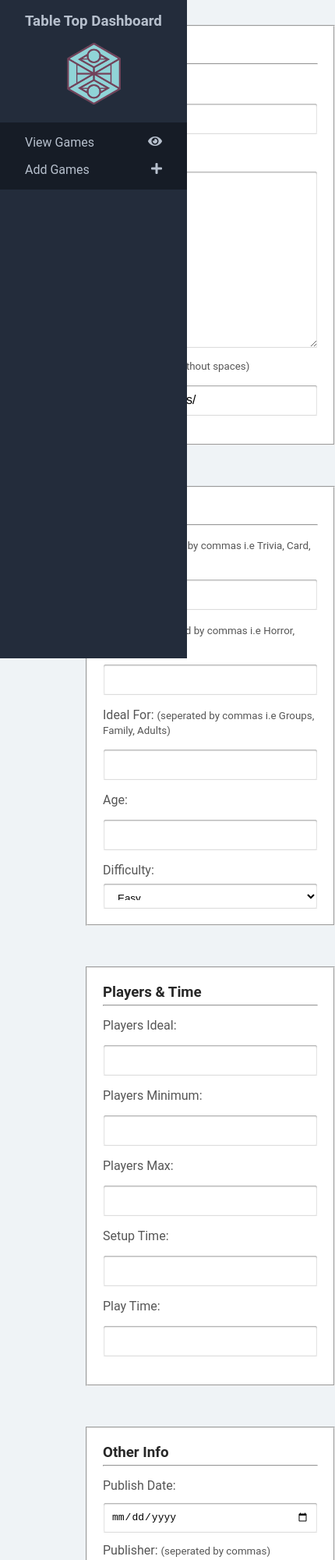
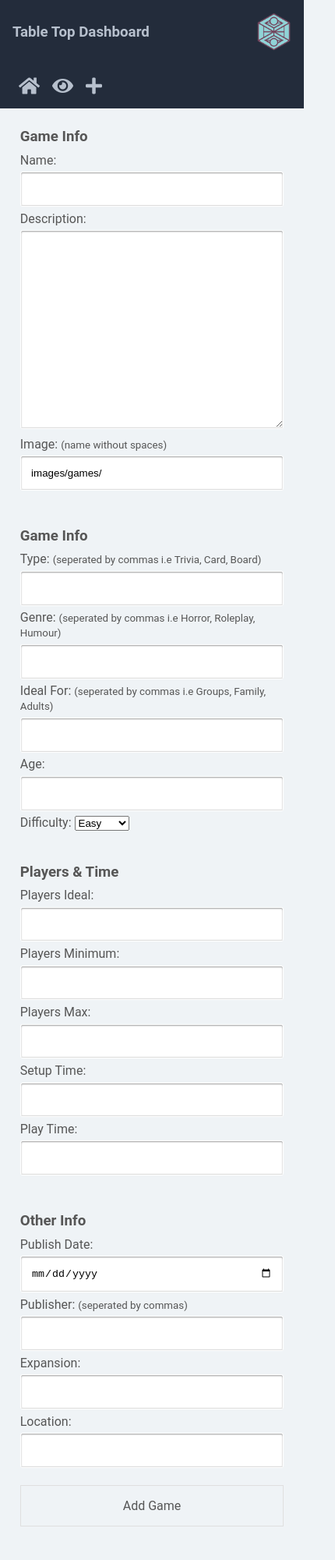
Before and after one commit to darrencarlin/Board-Game-Api, a website: page index.html in a window 390 px wide. Shown: the top 2000 px of the page at 78% size, 430 px wide, since content can reach past the window. Drawn offline with Linux system fonts and the light colour scheme; files that its build step writes are made by us from their sources.

Commit message:
adding mobile css

```diff
--- a/index.html
+++ b/index.html
@@ -14,12 +14,16 @@
 <body>
 
     <div id="app" class="app">
-        <div class="side-bar">
         <div class="heading">
             <h3>Table Top Dashboard</h3>
             <img src="images/logo.png" alt="Table Top Logo">
         </div>
+        <div class="side-bar">
             <ul>
+                <li id="viewHomeBtn">
+                    <span>Home</span>
+                    <i class="fas fa-home"></i>
+                </li>
                 <li id="viewGamesBtn">
                     <span>View Games</span>
                     <i class="fas fa-eye"></i>
@@ -128,7 +132,7 @@
 
                 <label for="formLocation" for="id">Location:</label>
                 <input id="formLocation" type="text">
-                <a id="formSubmit"> Add Game </a>
+                <a class="submit-btn" id="formSubmit"> Add Game </a>
             </fieldset>
 
 
--- a/src/js/script.js
+++ b/src/js/script.js
@@ -72,14 +72,14 @@ document.addEventListener('DOMContentLoaded', function () {
         data.on("value", function (snapshot) {
             table.innerHTML = `<tr>
             <th>Name</th>
-            <th>Location</th>
+
             <th>Edit</th>
             <th>Delete</th>
          </tr>`;
             snapshot.forEach(function (game) {
                 table.innerHTML += `<tr id="${game.val().name}">
                                     <td>${game.val().name}</td>
-                                    <td>${game.val().location}</td>
+
                                     <td class="edit"><i class="far fa-edit"></i></td>
                                     <td class="delete"><i class="far fa-trash-alt"></i></td>
                                 </tr>`
@@ -87,8 +87,8 @@ document.addEventListener('DOMContentLoaded', function () {
 
         });
 
-    }
-
+    }   //<th>Location</th>
+        //<td>${game.val().location}</td>
     let addGames = () => {
         tableContainer.style.display = "none";
         form.style.display = "grid";
--- a/src/scss/_base.scss
+++ b/src/scss/_base.scss
@@ -12,3 +12,12 @@ body {
     font-family: 'Roboto', sans-serif;
 
 }
+
+img {
+    max-width: 100%;
+    height: auto;
+}
+
+ul {
+    list-style: none;
+}
--- a/src/scss/_modules.scss
+++ b/src/scss/_modules.scss
@@ -4,10 +4,109 @@ body {
     color: $text-color;
 }
 
+.heading {
+    display: flex;
+    justify-content: space-between;
+    align-items: center;
+    padding: 1em;
+    background: $darkblue;
+    color: $darkblue-text;
+    img {
+        height: 50px;
+    }
+}
+
+.side-bar {
+    background: $darkblue;
+    color: $darkblue-text;
+    span {
+        display: none;
+    }
+    ul {
+        display: flex;
+
+        padding: 1em;
+        li {
+            margin: 0 .5em;
+            i {
+                font-size: 1.5em;
+            }
+        }
+    }
+}
+
+form {
+    h3 {
+        margin: .5em 0;
+    }
+    hr {
+        display: none;
+    }
+    fieldset {
+        width: 95%;
+        margin: 0 auto;
+        padding: 1em;
+        border: 0;
+        input,
+        textarea {
+            width: 100%;
+            margin: .5em 0;
+            padding: 1em;
+            border-radius: 3px;
+            border: 1px solid transparent;
+            border-top: none;
+            border-bottom: 1px solid #DDD;
+            box-shadow: inset 0 1px 2px rgba(0, 0, 0, .39), 0 -1px 1px #FFF, 0 1px 0 #FFF;
+        }
+        .submit-btn {
+            display: inline-block;
+            padding: 1em;
+            border: 1px solid #dfdfdf;
+            width: 100%;
+            margin: 1em auto;
+            text-align: center;
+        }
+    }
+}
+
+.view-games {
+    width: 100%;
+    margin: 0 auto;
+    padding: .5em;
+    table {
+        border-collapse: collapse;
+        width: 100%; // margin: 1em auto;
+        /* border: 1px solid red; */
+    }
+    th,
+    td {
+        padding: .5em 0;
+        text-align: center;
+        border-bottom: 1px solid #ddd;
+    }
+    tr>th:first-child,
+    tr>td:first-child {
+        text-align: left;
+    }
+    .fa-edit,
+    .fa-trash-alt {
+        padding: 5px 15px;
+        border-radius: 3px;
+        border: 1px solid transparent;
+        color: #fff;
+    }
+    .fa-edit {
+        background-color: #219cee;
+    }
+    .fa-trash-alt {
+        background-color: #ff385f;
+    }
+}
+
+@media screen and (min-width:700px) {
     .app {
         display: flex;
     }
-
     .side-bar {
         width: 20%;
         min-width: 240px;
@@ -54,7 +153,6 @@ body {
             }
         }
     }
-
     .view-games {
         width: 80%;
         margin-left: 20%;
@@ -77,7 +175,6 @@ body {
             border-bottom: 1px solid #ddd;
         }
     }
-
     .form {
         display: grid;
         grid-gap: 20px;
@@ -155,3 +252,4 @@ body {
             }
         }
     }
+}
```
Also changed, not shown: dist/css/styles.min.css, dist/js/script.min.js, 2 other files. Lines whose indentation alone changed are shown as unchanged.
